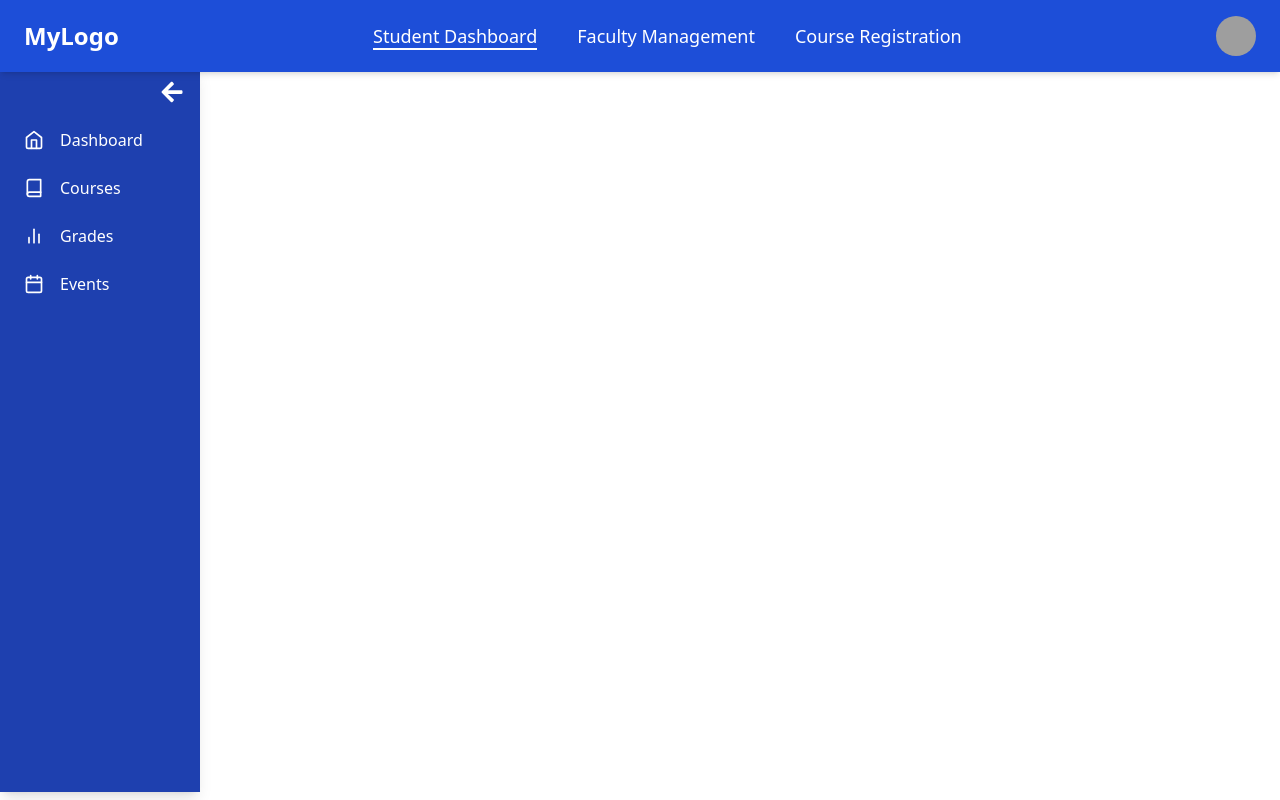
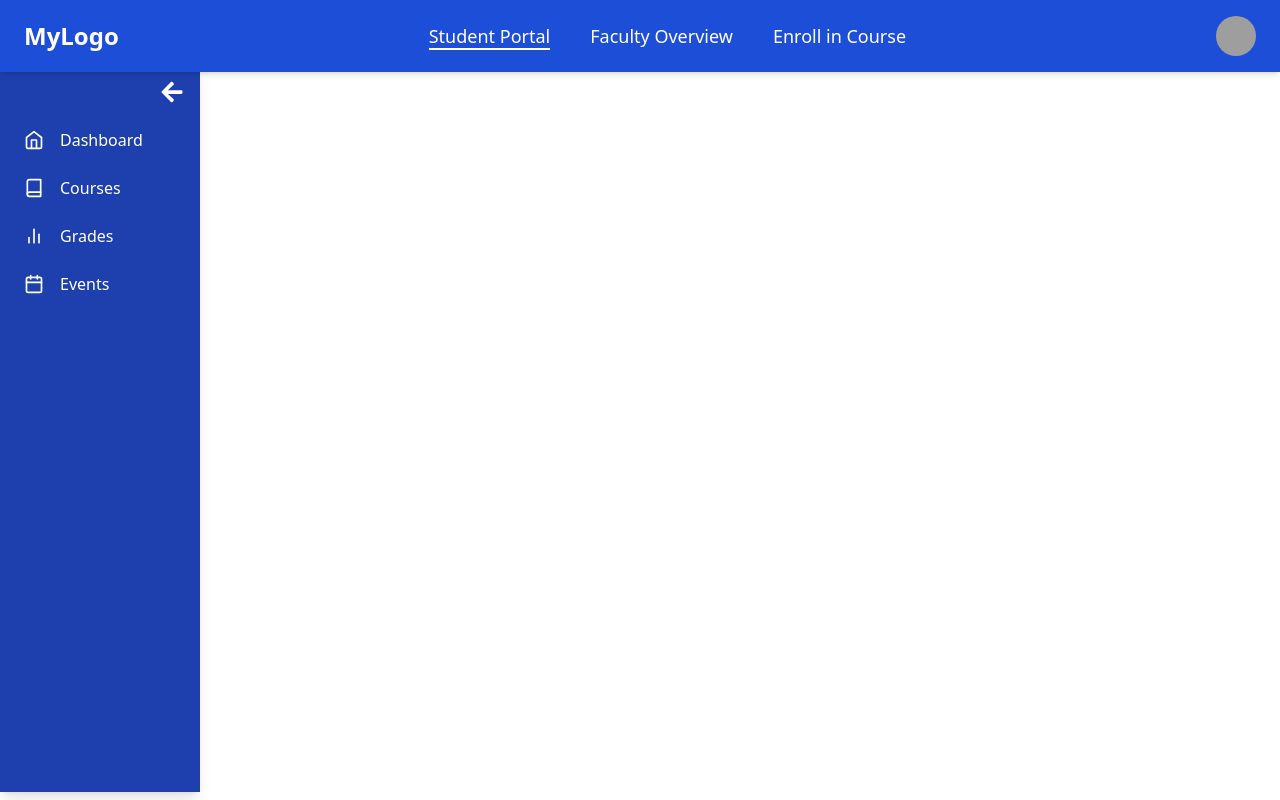
Before and after one commit to Md-Rashedul-Islam-Rajib/university-management-system, a React (Vite) app: page /student-dashboard in a window 1280 px wide. Built offline with nearby package versions, Linux system fonts and the light colour scheme; grey boxes are pictures that could not be loaded.

Commit message:
dashboard page added

```diff
--- a/src/components/shared/Navbar.tsx
+++ b/src/components/shared/Navbar.tsx
@@ -54,9 +54,9 @@ const Navbar: React.FC = () => {
             variants={mobileMenuVariants}
           >
             <div className="flex flex-col p-4">
-              <NavLink to="/student-dashboard" className="text-lg font-medium hover:text-blue-500 border-b-2" onClick={() => setIsMenuOpen(false)}>Student Dashboard</NavLink>
-              <NavLink to="/faculty-management" className="text-lg font-medium hover:text-blue-500 border-b-2" onClick={() => setIsMenuOpen(false)}>Faculty Management</NavLink>
-              <NavLink to="/course-registration" className="text-lg font-medium hover:text-blue-500 border-b-2" onClick={() => setIsMenuOpen(false)}>Course Registration</NavLink>
+              <NavLink to="/student-dashboard" className="text-lg font-medium hover:text-blue-500 border-b-2" onClick={() => setIsMenuOpen(false)}>Student Portal</NavLink>
+              <NavLink to="/faculty-management" className="text-lg font-medium hover:text-blue-500 border-b-2" onClick={() => setIsMenuOpen(false)}>Faculty Overview</NavLink>
+              <NavLink to="/course-registration" className="text-lg font-medium hover:text-blue-500 border-b-2" onClick={() => setIsMenuOpen(false)}>Enroll in Course</NavLink>
             </div>
           </motion.div>
         </div>
@@ -71,13 +71,13 @@ const Navbar: React.FC = () => {
         {/* Desktop Navigation Menu */}
         <div className="hidden md:flex md:space-x-1 lg:space-x-6">
           <CustomNavLink to="/student-dashboard" onClick={handleLinkClick} key={animationKey}>
-            Student Dashboard
+            Student Portal
           </CustomNavLink>
           <CustomNavLink to="/faculty-management" onClick={handleLinkClick} key={animationKey + 1}>
-            Faculty Management
+            Faculty Overview
           </CustomNavLink>
           <CustomNavLink to="/course-registration" onClick={handleLinkClick} key={animationKey + 2}>
-            Course Registration
+            Enroll in Course
           </CustomNavLink>
         </div>
 
--- /dev/null
+++ b/src/components/shared/StudentPortalBanner.tsx
@@ -0,0 +1,18 @@
+import React from 'react'
+
+const StudentPortalBanner = () => {
+  return (
+    <div className='rounded-lg bg-gradient-to-r from-[#925FE2] to-[#DFCFF7] shadow-[8px_8px_48px_8px_rgba(0,0,0,0.08)]'>
+      <div className='flex-col justify-between'>
+        <div>Date & Time</div>
+        <div>
+            <h1>Welcome back, John!</h1>
+            <p>Always stay updated in your student portal</p>
+        </div>
+      </div>
+      <div></div>
+    </div>
+  )
+}
+
+export default StudentPortalBanner
--- /dev/null
+++ b/src/pages/Dashboard.tsx
@@ -0,0 +1,13 @@
+import StudentPortalBanner from '@/components/shared/StudentPortalBanner'
+import React from 'react'
+
+const Dashboard = () => {
+  return (
+    <div>
+        <StudentPortalBanner />
+
+    </div>
+  )
+}
+
+export default Dashboard
```
